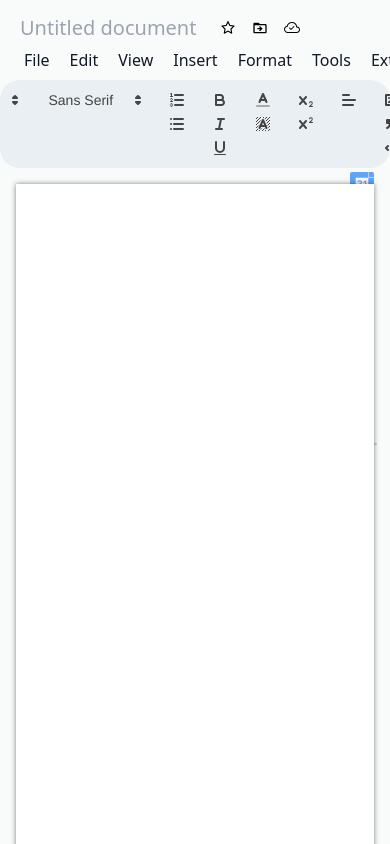
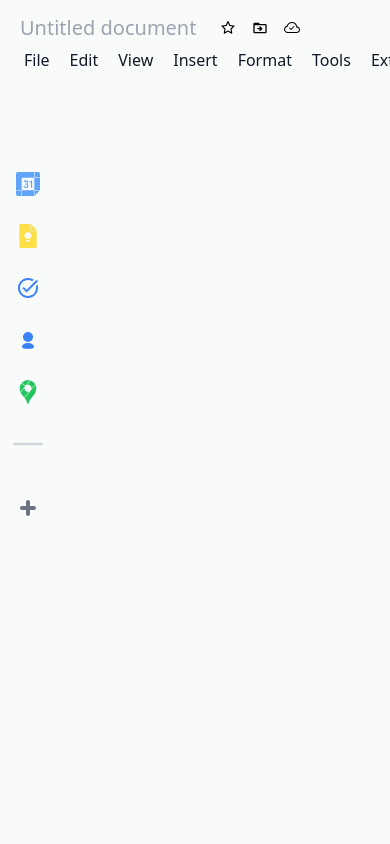
Before and after one commit to bebeshannu/Google-Docs-Clone, a React (Vite) app: page / in a window 390 px wide. Shown: the top 844 px of the page. Built offline with nearby package versions, Linux system fonts and the light colour scheme.

Commit message:
Update Sidebar.tsx

```diff
--- a/src/components/Sidebar.tsx
+++ b/src/components/Sidebar.tsx
@@ -37,7 +37,7 @@ const Sidebar: React.FC = () => {
   };
 
   return (
-    <nav className="bg-white-200 h-screen w-13 fixed top-25 right-0">
+    <nav className="bg-white-200 h-screen w-13 lg:fixed top-0 right-0">
       <div className="flex flex-col h-full">
         <div className="flex items-center justify-center h-16"></div>
         <div className="flex-grow ">
```
